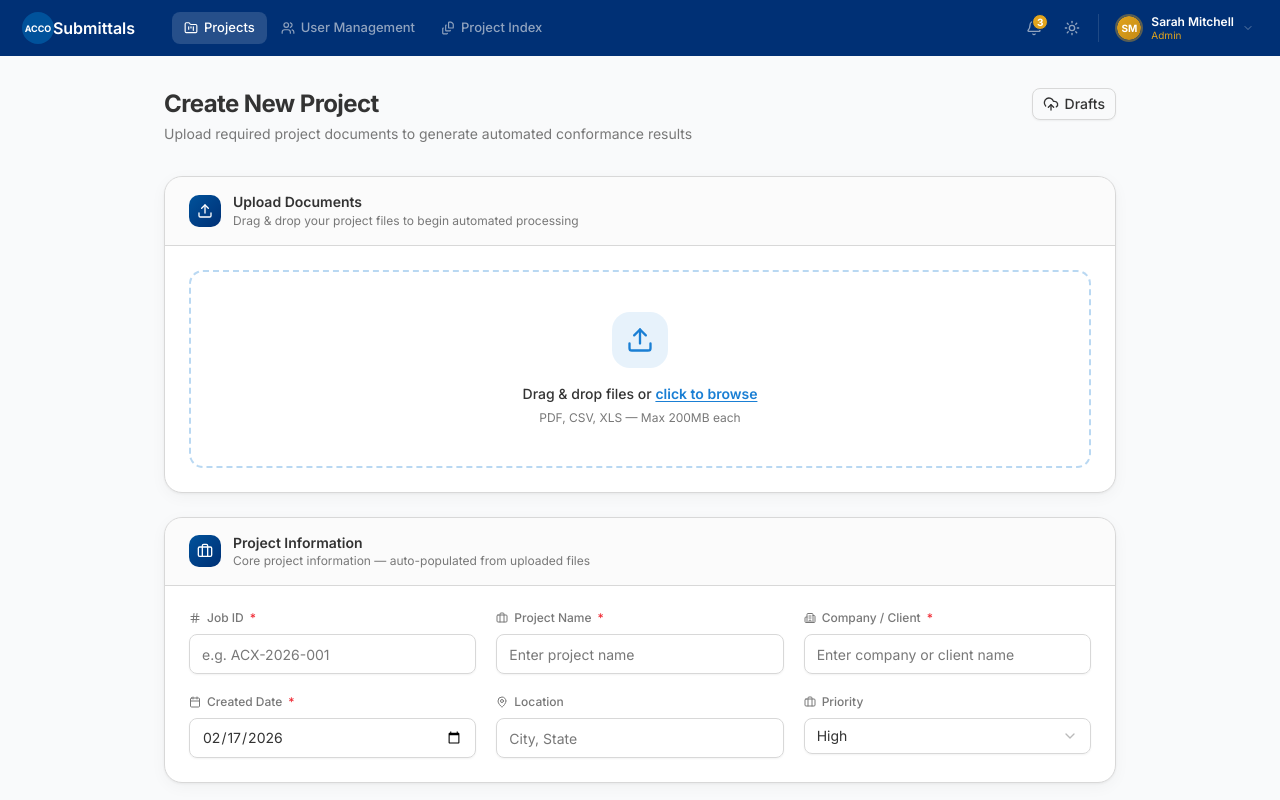
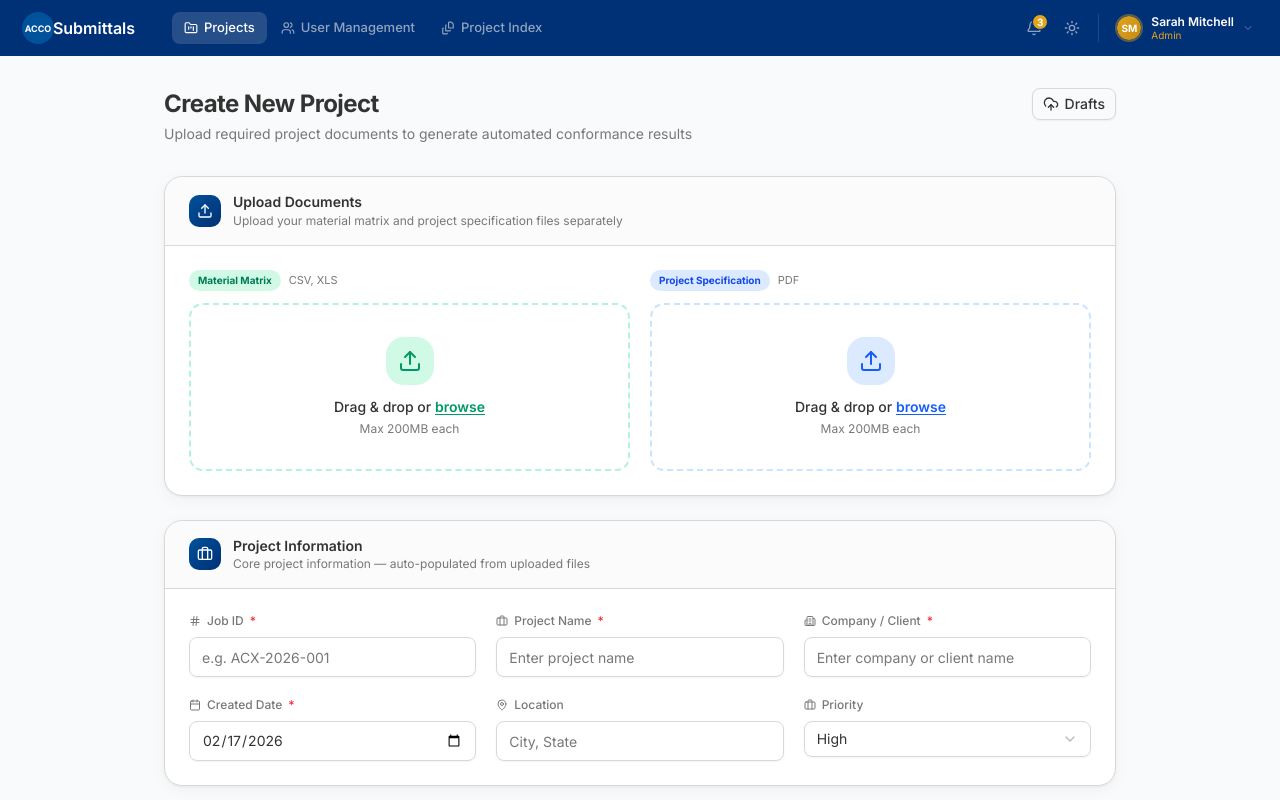
Before and after one commit to hari-hawk/Accoes, a Next.js app: page /projects/create in a window 1280 px wide. Shown: the top 800 px of the page. Built offline with nearby package versions, Linux system fonts and the light colour scheme.

Commit message:
feat: split upload into Material Matrix and Project Specification dropzones
Side-by-side upload zones with distinct colors (green for CSV/XLS material
matrix, blue for PDF project specs). Each shows its own file list below.

Co-Authored-By: Claude Opus 4.6 <noreply@anthropic.com>

```diff
--- a/src/components/projects/create-job-form.tsx
+++ b/src/components/projects/create-job-form.tsx
@@ -179,15 +179,15 @@ function SectionCard({
 /*  Mock upload data                                                           */
 /* -------------------------------------------------------------------------- */
 
-const mockBatchFiles = [
+const mockMaterialMatrixFiles = [
+  { name: "UCD_HobbsVet_Plumbing_Matrix_Index_Grid_v1.csv", bytes: 524288 },
+  { name: "UCD_Project9592330_Heating_Matrix_Index_Grid_2026-02.csv", bytes: 491520 },
+  { name: "10.14.25 specs.xls", bytes: 204800 },
+];
+
+const mockProjectSpecFiles = [
   { name: "03.14.25 project file.pdf", bytes: 204800 },
-  { name: "10.14.25 specs.xls", bytes: 204800 },
   { name: "08.14.25 mechanicaldrawings.pdf", bytes: 204800 },
-  { name: "UCD_HobbsVet_Plumbing_Matrix_Index_Grid_v1.csv", bytes: 524288 },
-  {
-    name: "UCD_Project9592330_Heating_Matrix_Index_Grid_2026-02.csv",
-    bytes: 491520,
-  },
 ];
 
 /* -------------------------------------------------------------------------- */
@@ -267,27 +267,40 @@ export function CreateJobForm({ initialDraft }: CreateJobFormProps) {
   /*  Handlers                                                               */
   /* ---------------------------------------------------------------------- */
 
-  const handleUploadFiles = () => {
-    const isFirstUpload = files.length === 0;
-    const batch: UploadedFile[] = mockBatchFiles.map((f, i) => ({
-      id: `file-${uploadCounter + i}-${Date.now()}`,
-      name: f.name,
-      size: formatFileSize(f.bytes),
-      type: getFileType(f.name),
-      category: categorizeFile(f.name),
-    }));
-
-    setUploadCounter((c) => c + batch.length);
-    setFiles((prev) => [...prev, ...batch]);
-
-    // Auto-populate on first upload
-    if (isFirstUpload) {
+  const autoPopulateOnFirstUpload = () => {
+    if (files.length === 0) {
       setProjectName("Riverside Commercial Tower");
       setJobId(generateJobId("Riverside Commercial Tower"));
       setCompanyClient("Henry Thomas Construction LLC");
       setCreatedDate(new Date().toISOString().split("T")[0]);
       setLocation("Sacramento, CA");
     }
+  };
+
+  const handleUploadMaterialMatrix = () => {
+    autoPopulateOnFirstUpload();
+    const batch: UploadedFile[] = mockMaterialMatrixFiles.map((f, i) => ({
+      id: `file-${uploadCounter + i}-${Date.now()}`,
+      name: f.name,
+      size: formatFileSize(f.bytes),
+      type: getFileType(f.name),
+      category: "material_metrics" as const,
+    }));
+    setUploadCounter((c) => c + batch.length);
+    setFiles((prev) => [...prev, ...batch]);
+  };
+
+  const handleUploadProjectSpec = () => {
+    autoPopulateOnFirstUpload();
+    const batch: UploadedFile[] = mockProjectSpecFiles.map((f, i) => ({
+      id: `file-${uploadCounter + i + 100}-${Date.now()}`,
+      name: f.name,
+      size: formatFileSize(f.bytes),
+      type: getFileType(f.name),
+      category: "project_specification" as const,
+    }));
+    setUploadCounter((c) => c + batch.length);
+    setFiles((prev) => [...prev, ...batch]);
   };
 
   const handleRemoveFile = (fileId: string) => {
@@ -372,76 +385,59 @@ export function CreateJobForm({ initialDraft }: CreateJobFormProps) {
       <SectionCard
         icon={Upload}
         title="Upload Documents"
-        description="Drag & drop your project files to begin automated processing"
+        description="Upload your material matrix and project specification files separately"
       >
-        {/* Drop zone */}
-        <div
-          className="rounded-xl border-2 border-dashed border-nav-accent/30 p-10 text-center hover:border-nav-accent/60 hover:bg-nav-accent/[0.03] transition-all cursor-pointer focus-visible:ring-2 focus-visible:ring-nav-accent focus-visible:ring-offset-2 outline-none"
-          role="button"
-          tabIndex={0}
-          aria-label="Click to select files for upload"
-          onClick={handleUploadFiles}
-          onKeyDown={(e) => {
-            if (e.key === "Enter" || e.key === " ") {
-              e.preventDefault();
-              handleUploadFiles();
-            }
-          }}
-        >
-          <div className="mx-auto w-14 h-14 rounded-2xl bg-nav-accent/10 flex items-center justify-center mb-4">
-            <Upload
-              className="h-7 w-7 text-nav-accent"
-              aria-hidden="true"
-            />
-          </div>
-          <p className="text-sm font-medium">
-            Drag &amp; drop files or{" "}
-            <span className="text-nav-accent font-semibold underline underline-offset-2">
-              click to browse
-            </span>
-          </p>
-          <p className="text-xs text-muted-foreground mt-1.5">
-            PDF, CSV, XLS — Max 200MB each
-          </p>
-        </div>
-
-        {/* Uploaded file cards — grouped by category */}
-        {files.length > 0 && (
-          <div className="mt-6 space-y-5">
-            {(
-              [
-                "material_metrics",
-                "project_specification",
-                "project_documents",
-              ] as const
-            ).map((cat) => {
-              const catFiles = filesByCategory[cat];
-              if (!catFiles || catFiles.length === 0) return null;
-              const config = categoryConfig[cat];
-
-              return (
-                <div key={cat}>
-                  <div className="flex items-center gap-2 mb-2.5">
+        <div className="grid grid-cols-1 sm:grid-cols-2 gap-5">
+          {/* ── Material Matrix Upload ─────────────────────── */}
+          <div>
+            <div className="flex items-center gap-2 mb-3">
               <Badge
                 variant="secondary"
                 className={cn(
                   "text-[10px] font-bold px-2 py-0.5",
-                        config.color
+                  categoryConfig.material_metrics.color
                 )}
               >
-                      {config.label}
+                Material Matrix
               </Badge>
-                    <span className="text-[11px] text-muted-foreground font-medium">
-                      {catFiles.length} file
-                      {catFiles.length !== 1 ? "s" : ""}
-                    </span>
+              <span className="text-[11px] text-muted-foreground">CSV, XLS</span>
             </div>
             <div
-                    className="flex flex-wrap gap-3"
-                    role="list"
-                    aria-label={`${config.label} files`}
+              className="rounded-xl border-2 border-dashed border-emerald-400/30 p-8 text-center hover:border-emerald-400/60 hover:bg-emerald-50/30 dark:hover:bg-emerald-900/10 transition-all cursor-pointer focus-visible:ring-2 focus-visible:ring-emerald-500 focus-visible:ring-offset-2 outline-none"
+              role="button"
+              tabIndex={0}
+              aria-label="Click to upload material matrix files (CSV, XLS)"
+              onClick={handleUploadMaterialMatrix}
+              onKeyDown={(e) => {
+                if (e.key === "Enter" || e.key === " ") {
+                  e.preventDefault();
+                  handleUploadMaterialMatrix();
+                }
+              }}
             >
-                    {catFiles.map((file) => (
+              <div className="mx-auto w-12 h-12 rounded-2xl bg-emerald-100 dark:bg-emerald-900/30 flex items-center justify-center mb-3">
+                <Upload className="h-6 w-6 text-emerald-600 dark:text-emerald-400" aria-hidden="true" />
+              </div>
+              <p className="text-sm font-medium">
+                Drag &amp; drop or{" "}
+                <span className="text-emerald-600 dark:text-emerald-400 font-semibold underline underline-offset-2">
+                  browse
+                </span>
+              </p>
+              <p className="text-xs text-muted-foreground mt-1">
+                Max 200MB each
+              </p>
+            </div>
+
+            {/* Material Matrix file list */}
+            {(filesByCategory["material_metrics"]?.length ?? 0) > 0 && (
+              <div className="mt-3 space-y-2">
+                <span className="text-[11px] text-muted-foreground font-medium">
+                  {filesByCategory["material_metrics"].length} file
+                  {filesByCategory["material_metrics"].length !== 1 ? "s" : ""} uploaded
+                </span>
+                <div className="flex flex-wrap gap-2.5" role="list" aria-label="Material matrix files">
+                  {filesByCategory["material_metrics"].map((file) => (
                     <div key={file.id} role="listitem">
                       <FileUploadCard
                         name={file.name}
@@ -453,10 +449,73 @@ export function CreateJobForm({ initialDraft }: CreateJobFormProps) {
                   ))}
                 </div>
               </div>
-              );
-            })}
+            )}
+          </div>
+
+          {/* ── Project Specification Upload ───────────────── */}
+          <div>
+            <div className="flex items-center gap-2 mb-3">
+              <Badge
+                variant="secondary"
+                className={cn(
+                  "text-[10px] font-bold px-2 py-0.5",
+                  categoryConfig.project_specification.color
+                )}
+              >
+                Project Specification
+              </Badge>
+              <span className="text-[11px] text-muted-foreground">PDF</span>
+            </div>
+            <div
+              className="rounded-xl border-2 border-dashed border-blue-400/30 p-8 text-center hover:border-blue-400/60 hover:bg-blue-50/30 dark:hover:bg-blue-900/10 transition-all cursor-pointer focus-visible:ring-2 focus-visible:ring-blue-500 focus-visible:ring-offset-2 outline-none"
+              role="button"
+              tabIndex={0}
+              aria-label="Click to upload project specification files (PDF)"
+              onClick={handleUploadProjectSpec}
+              onKeyDown={(e) => {
+                if (e.key === "Enter" || e.key === " ") {
+                  e.preventDefault();
+                  handleUploadProjectSpec();
+                }
+              }}
+            >
+              <div className="mx-auto w-12 h-12 rounded-2xl bg-blue-100 dark:bg-blue-900/30 flex items-center justify-center mb-3">
+                <Upload className="h-6 w-6 text-blue-600 dark:text-blue-400" aria-hidden="true" />
+              </div>
+              <p className="text-sm font-medium">
+                Drag &amp; drop or{" "}
+                <span className="text-blue-600 dark:text-blue-400 font-semibold underline underline-offset-2">
+                  browse
+                </span>
+              </p>
+              <p className="text-xs text-muted-foreground mt-1">
+                Max 200MB each
+              </p>
+            </div>
+
+            {/* Project Specification file list */}
+            {(filesByCategory["project_specification"]?.length ?? 0) > 0 && (
+              <div className="mt-3 space-y-2">
+                <span className="text-[11px] text-muted-foreground font-medium">
+                  {filesByCategory["project_specification"].length} file
+                  {filesByCategory["project_specification"].length !== 1 ? "s" : ""} uploaded
+                </span>
+                <div className="flex flex-wrap gap-2.5" role="list" aria-label="Project specification files">
+                  {filesByCategory["project_specification"].map((file) => (
+                    <div key={file.id} role="listitem">
+                      <FileUploadCard
+                        name={file.name}
+                        size={file.size}
+                        type={file.type}
+                        onRemove={() => handleRemoveFile(file.id)}
+                      />
+                    </div>
+                  ))}
+                </div>
               </div>
             )}
+          </div>
+        </div>
       </SectionCard>
 
       {/* ================================================================ */}
```
Lines whose indentation alone changed are shown as unchanged.
